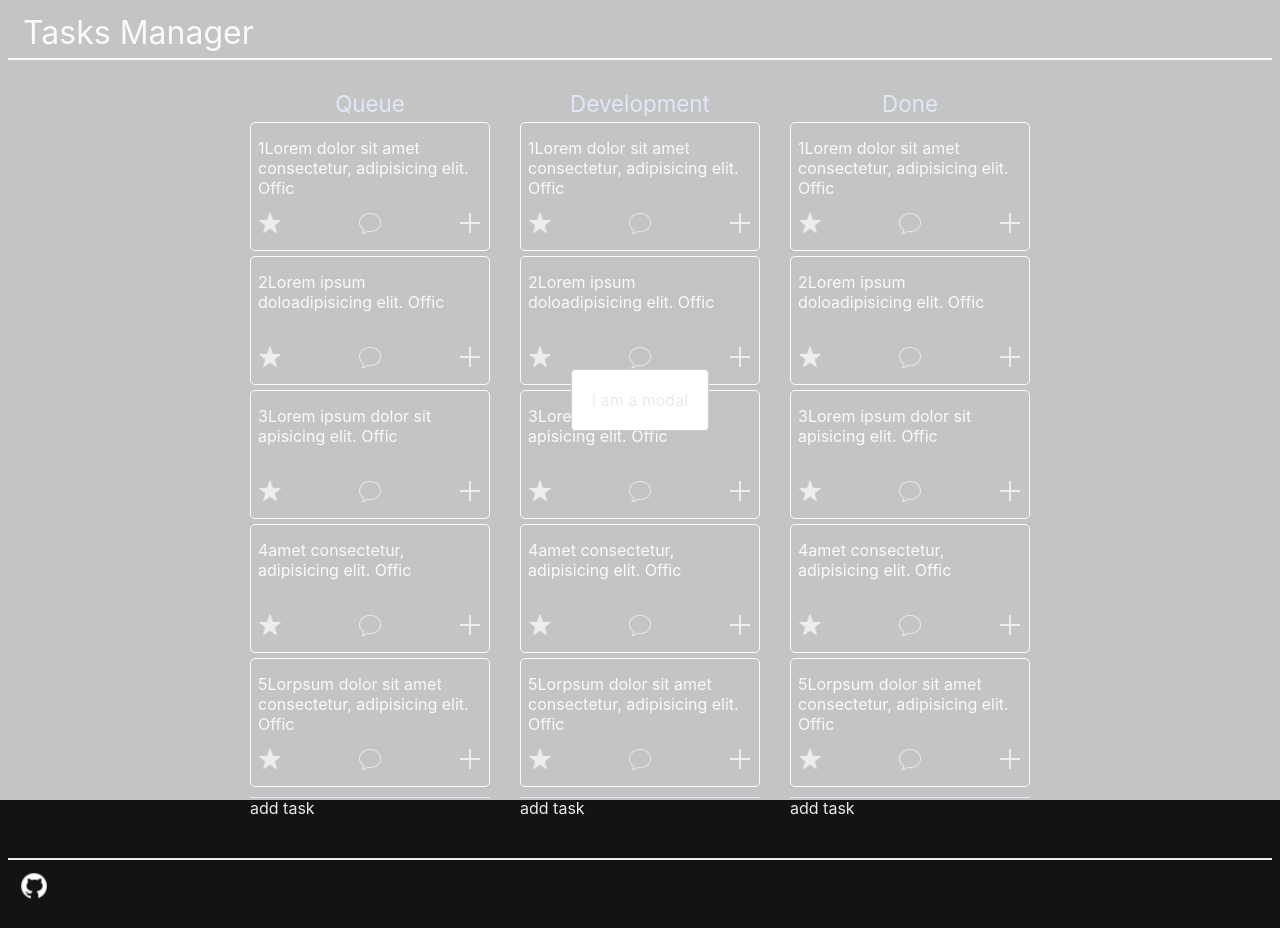
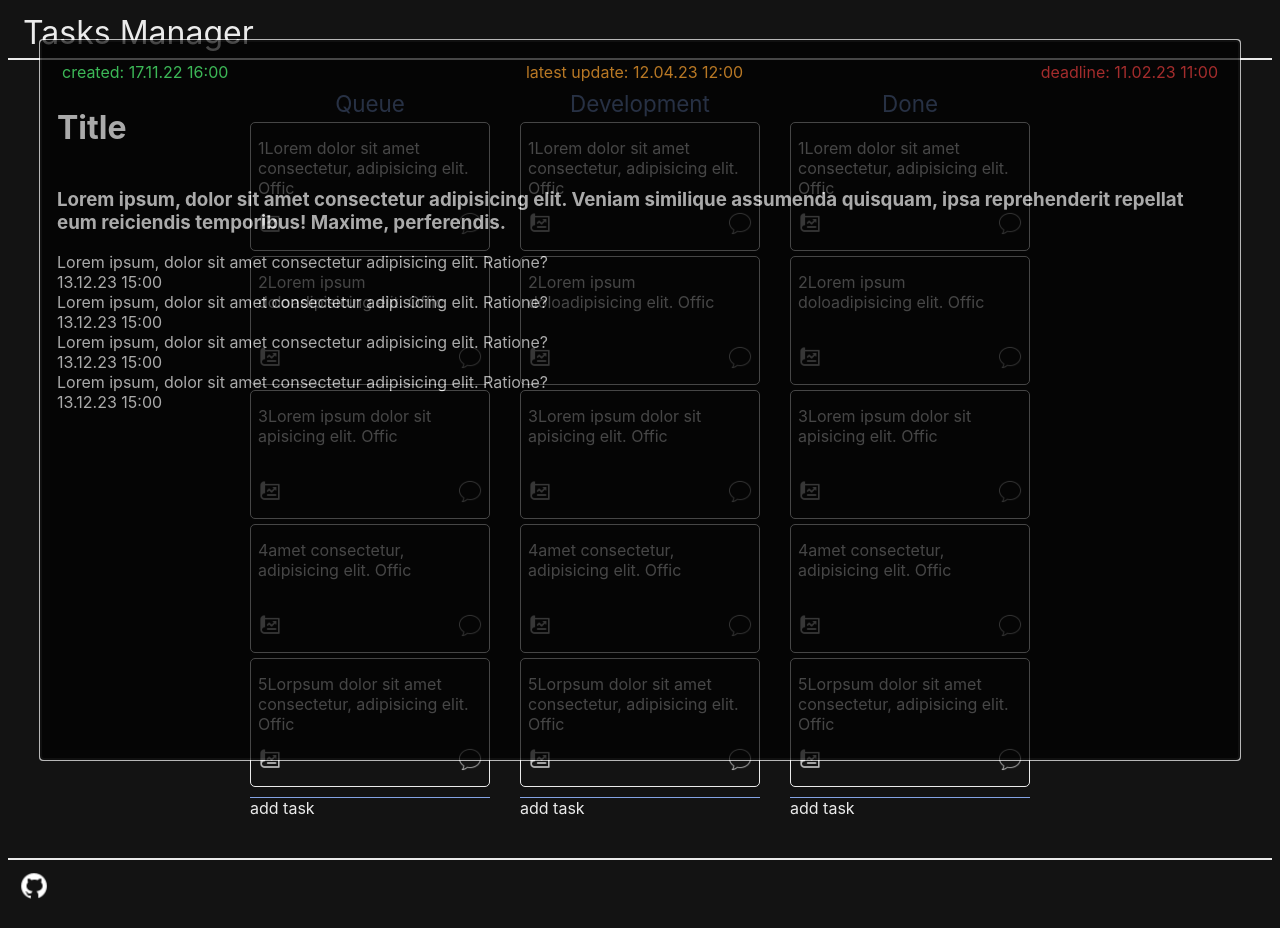
Before and after one commit to Sanvinganza/myTodo, a React (Create React App) app: page /1 in a window 1280 px wide. Both pictures are taken after a click on the picture 270 px from the left and 223 px from the top of the page. Built offline with nearby package versions, Linux system fonts and the light colour scheme.

Commit message:
added styles for modal

```diff
--- a/src/_variables.scss
+++ b/src/_variables.scss
@@ -3,3 +3,6 @@ $white: #ebebeb;
 $grey: #5c5c5c;
 $grey-light: #c0c0c0;
 $black: #131313;
+$green: #4fff75;
+$orange: #ffa42d;
+$red: #e23838;
--- a/src/components/Card.tsx
+++ b/src/components/Card.tsx
@@ -23,7 +23,7 @@ export const Card = forwardRef<HTMLDivElement, ICardCoverProps>(
           <footer>
             <div className="attribute-container">
               <img
-                src={require("../images/star.png")}
+                src={require("../images/project.png")}
                 className="icon"
                 onClick={() => {
                   setStarModalIsOpen(true)
@@ -36,22 +36,16 @@ export const Card = forwardRef<HTMLDivElement, ICardCoverProps>(
                   setMessageModalIsOpen(true)
                 }}
               />
-              <img
-                src={require("../images/add.png")}
-                className="icon"
-                onClick={() => {
-                  setAddModalIsOpen(true)
-                }}
-              />
             </div>
           </footer>
         </div>
+
         <StarModal isOpen={starModalIsOpen} setIsOpen={setStarModalIsOpen} />
+        <AddModal isOpen={addModalIsOpen} setIsOpen={setAddModalIsOpen} />
         <MessageModal
           isOpen={messageModalIsOpen}
           setIsOpen={setMessageModalIsOpen}
         />
-        <AddModal isOpen={addModalIsOpen} setIsOpen={setAddModalIsOpen} />
       </>
     )
   },
--- /dev/null
+++ b/src/components/Message.tsx
@@ -0,0 +1,15 @@
+import * as React from "react"
+
+export interface IMessageProps {
+  text: string
+  date: Date
+}
+
+export function Message({ text, date }: IMessageProps) {
+  return (
+    <div className="message-container">
+      <span className="message-text">{text}</span>
+      <div className="date">{date.getDate()}</div>
+    </div>
+  )
+}
--- a/src/global.scss
+++ b/src/global.scss
@@ -139,5 +139,81 @@ a {
     }
   }
 }
+// -----------OBJECTIVES END
 
-// -----------OBJECTIVES END
+// -----------MODAL START
+.Modal {
+  position: absolute;
+  top: 40px;
+  left: 40px;
+  right: 40px;
+  bottom: 40px;
+  background: #000000;
+  opacity: 0.7;
+  border: 2px solid color.$grey-light;
+}
+
+.Overlay {
+  position: fixed;
+  top: 0;
+  left: 0;
+  right: 0;
+  bottom: 0;
+  background-color: transparent;
+}
+
+.modal-container {
+  padding: 15px;
+  color: color.$white;
+  display: flex;
+  flex-direction: row;
+  > .modal-info {
+    display: flex;
+    flex-direction: column;
+    .date-info {
+      display: flex;
+      padding: 5px;
+      justify-content: space-between;
+      .created {
+        color: color.$green;
+      }
+      .latest {
+        color: color.$orange;
+      }
+      .deadline {
+        color: color.$red;
+      }
+    }
+  }
+  > .modal-comments {
+    min-width: 360px;
+    > .chat {
+      border: 1px solid color.$white;
+      > input {
+        width: max-content;
+      }
+    }
+  }
+}
+
+.message-container {
+  width: auto;
+  padding: 2px 5px;
+  margin: 5px;
+  border: 1px color.$white solid;
+  border-radius: 5px;
+  display: flex;
+  justify-content: space-between;
+
+  > .message-text {
+    font-weight: 300;
+    font-size: 14px;
+    font-family: "Gill Sans", "Gill Sans MT", Calibri, "Trebuchet MS",
+      sans-serif;
+  }
+  > .date {
+    color: color.$blue;
+    font-size: 12px;
+  }
+}
+// -----------MODAL END
--- a/src/modals/AddModal.tsx
+++ b/src/modals/AddModal.tsx
@@ -16,6 +16,7 @@ interface IAddModalProps {
   isOpen: boolean
   setIsOpen: React.Dispatch<React.SetStateAction<boolean>>
 }
+Modal.setAppElement(":root")
 
 export const AddModal = ({ isOpen, setIsOpen }: IAddModalProps) => {
   function afterOpenModal() {
--- a/src/modals/MessageModal.tsx
+++ b/src/modals/MessageModal.tsx
@@ -16,6 +16,7 @@ interface IMessageModalProps {
   isOpen: boolean
   setIsOpen: React.Dispatch<React.SetStateAction<boolean>>
 }
+Modal.setAppElement(":root")
 
 export const MessageModal = ({ isOpen, setIsOpen }: IMessageModalProps) => {
   function afterOpenModal() {
--- a/src/modals/StarModal.tsx
+++ b/src/modals/StarModal.tsx
@@ -1,37 +1,66 @@
 import React from "react"
 import Modal from "react-modal"
-
-const customStyles = {
-  content: {
-    top: "50%",
-    left: "50%",
-    right: "auto",
-    bottom: "auto",
-    marginRight: "-50%",
-    transform: "translate(-50%, -50%)",
-  },
-}
+import { Message } from "../components/Message"
 
 interface IStarModalProps {
   isOpen: boolean
   setIsOpen: React.Dispatch<React.SetStateAction<boolean>>
 }
 
-Modal.setAppElement(":root")
-
 export const StarModal = ({ isOpen, setIsOpen }: IStarModalProps) => {
   function afterOpenModal() {
-    // references are now sync'd and can be accessed.
+    // references are now sync'd and can be accessed.`
   }
-
+  Modal.setAppElement(":root")
   return (
     <Modal
       isOpen={isOpen}
       onAfterOpen={afterOpenModal}
       onRequestClose={() => setIsOpen(false)}
-      style={customStyles}
+      className="Modal"
+      overlayClassName="Overlay"
     >
-      <div>I am a modal</div>
+      <div className="modal-container">
+        <div className="modal-info">
+          <div className="date-info">
+            <div className="created">created: 17.11.22 16:00</div>
+            <div className="latest">latest update: 12.04.23 12:00</div>
+            <div className="deadline">deadline: 11.02.23 11:00</div>
+          </div>
+          <h1 className="title">Title</h1>
+          <h3 className="about">
+            Lorem ipsum, dolor sit amet consectetur adipisicing elit. Veniam
+            similique assumenda quisquam, ipsa reprehenderit repellat eum
+            reiciendis temporibus! Maxime, perferendis.
+          </h3>
+          {[1, 2, 3, 4].map(subtasks => {
+            return (
+              <div className="subtask-container">
+                <div className="about">
+                  Lorem ipsum, dolor sit amet consectetur adipisicing elit.
+                  Ratione?
+                </div>
+                <div className="created">13.12.23 15:00</div>
+              </div>
+            )
+          })}
+        </div>
+        <div className="modal-comments" hidden>
+          <div className="chat">
+            {[
+              { message: "Lorem ipsum dolor sit amet.", date: new Date() },
+              { message: "Lorem, ipsum.", date: new Date() },
+              {
+                message: "Lorem ipsum dolor sit amet consectetur.",
+                date: new Date(),
+              },
+            ].map(({ message, date }) => (
+              <Message text={message} date={date} key={message} />
+            ))}
+            <input type="text" />
+          </div>
+        </div>
+      </div>
     </Modal>
   )
 }
```
Also changed, not shown: src/images/project.png (added).
